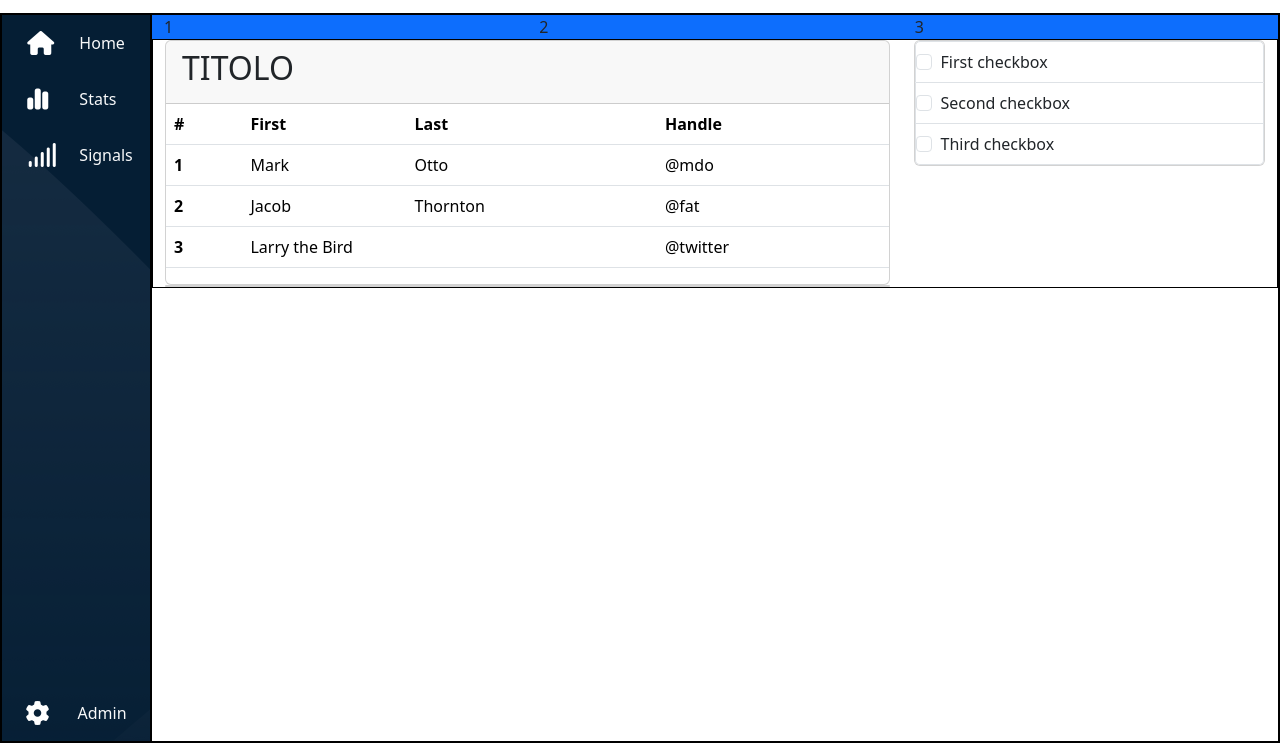
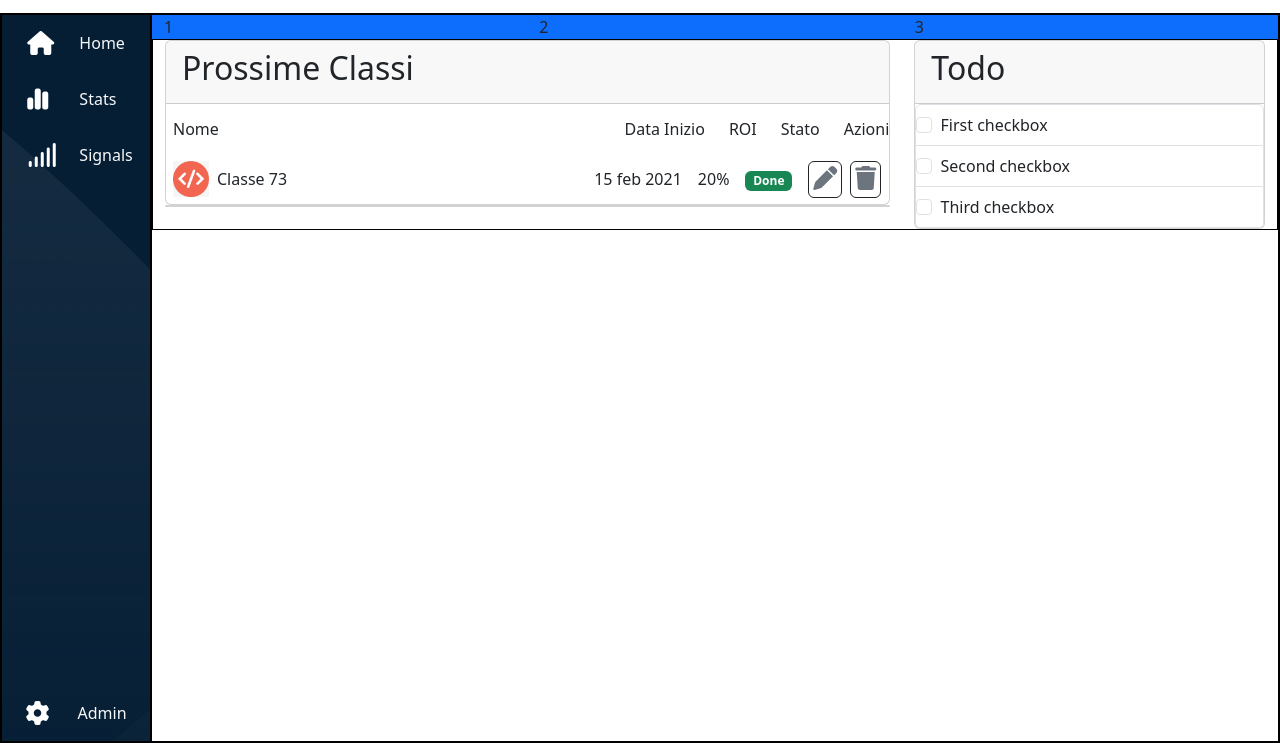
Before and after one commit to fcarrara24/html-css-bootstrap-dashboard, a plain HTML site: page index.html in a window 1280 px wide. Shown: the part 57-800 px from the top of the page. Drawn offline with nearby package versions, Linux system fonts and the light colour scheme; a web font is replaced by a local one.

Commit message:
scaffolding the table

```diff
--- a/css/style.css
+++ b/css/style.css
@@ -103,12 +103,17 @@ header{
 
 }
 
-#logoSm{
-    height: 100%;
-}
 
 i{
     font-size: 1.5em;
+    width: 1.5em;
+}
+
+.th-img{
+
+    background-image: url(../img/class-avatar.jpg);
+    background-size: contain;
+    background-repeat: no-repeat;
 }
 
 .mobile-hidden{
@@ -121,6 +126,11 @@ i{
     display: none;
 }
 
+.table-left{
+    height: 50px;
+    padding: 7px;
+}
+
 @media screen and (max-width: 1000px) {
     .mobile-hidden{
         display: none;
@@ -130,4 +140,7 @@ i{
     .mobile-visible{
         display: block;
     }
+    #bell{
+        padding-right: 40px;
+    }
 }
--- a/index.html
+++ b/index.html
@@ -1,5 +1,6 @@
 <!DOCTYPE html>
 <html lang="en">
+
 <head>
   <meta charset="UTF-8" />
   <meta name="viewport" content="width=device-width, initial-scale=1.0" />
@@ -9,68 +10,59 @@
   <link rel="preconnect" href="https://fonts.gstatic.com" crossorigin />
   <link
     href="https://fonts.googleapis.com/css2?family=Fredoka:wght@700&family=Inclusive+Sans&family=Montserrat:wght@500&family=Noto+Sans+Symbols:wght@400;600&family=Oswald:wght@200&family=PT+Sans:wght@400;700&family=Roboto:wght@300;400;500;700&family=Space+Grotesk:wght@700&display=swap"
-      rel="stylesheet"
-    />
-    <link
-      href="https://cdn.jsdelivr.net/npm/bootstrap@5.3.2/dist/css/bootstrap.min.css"
-      rel="stylesheet"
-      integrity="sha384-T3c6CoIi6uLrA9TneNEoa7RxnatzjcDSCmG1MXxSR1GAsXEV/Dwwykc2MPK8M2HN"
-      crossorigin="anonymous"
-    />
-    <link rel="stylesheet" href="https://cdnjs.cloudflare.com/ajax/libs/font-awesome/6.4.2/css/all.min.css" integrity="sha512-z3gLpd7yknf1YoNbCzqRKc4qyor8gaKU1qmn+CShxbuBusANI9QpRohGBreCFkKxLhei6S9CQXFEbbKuqLg0DA==" crossorigin="anonymous" referrerpolicy="no-referrer" />
+    rel="stylesheet" />
+  <link href="https://cdn.jsdelivr.net/npm/bootstrap@5.3.2/dist/css/bootstrap.min.css" rel="stylesheet"
+    integrity="sha384-T3c6CoIi6uLrA9TneNEoa7RxnatzjcDSCmG1MXxSR1GAsXEV/Dwwykc2MPK8M2HN" crossorigin="anonymous" />
+  <link rel="stylesheet" href="https://cdnjs.cloudflare.com/ajax/libs/font-awesome/6.4.2/css/all.min.css"
+    integrity="sha512-z3gLpd7yknf1YoNbCzqRKc4qyor8gaKU1qmn+CShxbuBusANI9QpRohGBreCFkKxLhei6S9CQXFEbbKuqLg0DA=="
+    crossorigin="anonymous" referrerpolicy="no-referrer" />
 </head>
+
 <body>
   <div class="wrapper">
     <header class="d-flex flex-row ps-2">
-        <div id="header-right" class="img-container  mobile-hidden">
-            <img src="img/logo.svg" alt="">
-
+      <div id="header-right" class="img-container mobile-hidden">
+        <img src="img/logo.svg" alt="" />
       </div>
 
       <div class="svg-container mx-4 mobile-visible">
-            <img id="logoSm" src="img/mobile-logo.png" alt="">
+        <img class="h-100" src="img/mobile-logo.png" alt="" />
       </div>
 
-        <input class="form-control mx-5 my-3" type="search" placeholder="Search" aria-label="Search">
+      <input class="form-control mx-5 my-3" type="search" placeholder="Search" aria-label="Search" />
 
       <div class="mobile-hidden">
         <i class="fa-solid fa-list-ul"></i>
         <i class="fa-solid fa-circle-question"></i>
         <i class="fa-solid fa-ellipsis-vertical"></i>
-
       </div>
-        <i class="fa-solid fa-bell d-flex flex-row align-self-center" style="color: goldenrod;"></i>
-
+      <i id="bell" class="fa-solid fa-bell d-flex flex-row align-self-center" style="color: goldenrod"></i>
     </header>
-
 
     <main class="debug d-flex">
       <div id="sidebar" class="debug d-flex flex-column justify-content-between align-items-center">
-
-
         <ul id="top-side">
-                <li class="d-flex flex-row py-3 align-items-center ">
-                    <i class="fa-solid fa-house" style="color: #ffffff;"></i>
-                    <div class="mob-hidden text-light">&nbsp;Home</div>
+          <li class="d-flex flex-row py-3 align-items-center">
+            <i class="fa-solid fa-house" style="color: #ffffff"></i>
+            <div class="mobile-hidden text-light">&nbsp;Home</div>
           </li>
           <li class="d-flex flex-row py-3 align-items-center">
-                    <i class="fa-solid fa-chart-simple" style="color: #ffffff;"></i>
-                    <div class="mob-hidden text-light">&nbsp;Stats</div>
+            <i class="fa-solid fa-chart-simple" style="color: #ffffff"></i>
+            <div class="mobile-hidden text-light">&nbsp;Stats</div>
           </li>
           <li class="d-flex flex-row py-3 align-items-center">
-                    <i class="fa-solid fa-signal" style="color: #ffffff;"></i>
-                    <div class="mob-hidden text-light">&nbsp;Signals</div>
+            <i class="fa-solid fa-signal" style="color: #ffffff"></i>
+            <div class="mobile-hidden text-light">&nbsp;Signals</div>
           </li>
         </ul>
 
         <div id="bottom-side" class="d-flex flex-row py-3 align-items-center">
-                <i class="fa-solid fa-cog" style="color: #ffffff;"></i>
+          <i class="fa-solid fa-cog" style="color: #ffffff"></i>
           <div class="mobile-hidden text-light">&nbsp;Admin</div>
         </div>
       </div>
 
-
-        <div id="main-content" class="debug ">
+      <div id="main-content" class="debug">
         <section id="main-nav" class="bg-primary container-fluid">
           <div class="row">
             <div class="col-4">1</div>
@@ -83,64 +75,79 @@
             <div class="col-lg-8 col-12">
               <div class="card">
                 <div class="card-header">
-                            <h2>TITOLO</h2>
+                  <h2>Prossime Classi</h2>
                 </div>
-                        <table class="table table-hover">
-                            <thead>
-                              <tr>
-                                <th scope="col">#</th>
-                                <th scope="col">First</th>
-                                <th scope="col">Last</th>
-                                <th scope="col">Handle</th>
-                              </tr>
-                            </thead>
-                            <tbody>
-                              <tr>
-                                <th scope="row">1</th>
-                                <td>Mark</td>
-                                <td>Otto</td>
-                                <td>@mdo</td>
-                              </tr>
-                              <tr>
-                                <th scope="row">2</th>
-                                <td>Jacob</td>
-                                <td>Thornton</td>
-                                <td>@fat</td>
-                              </tr>
-                              <tr>
-                                <th scope="row">3</th>
-                                <td colspan="2">Larry the Bird</td>
-                                <td>@twitter</td>
-                              </tr>
-                            </tbody>
-                          </table>
+                <div class="my-table">
+                  <!-- titlerow -->
+                  <div class="my-row d-flex flex-row justify-content-between align-content-center ">
+                    <div class="table-left d-flex flex-row align-items-center">
+
+                      <span>Nome </span>
+                    </div>
+                    <div class="table-right d-flex flex-row text-nowrap align-items-center  gap-4">
+                      <div class="table-data">Data Inizio</div>
+                      <div class="table-data">ROI</div>
+                      <div class="table-data">Stato</div>
+                      <div class="table-data d-flex flex-row ">
+                        Azioni
+                      </div>
+                    </div>
+                  </div>
+                  <!-- title-row -->
+                  <div class="my-row d-flex flex-row justify-content-between align-content-center border-bottom-1">
+                    <div class="table-left d-flex flex-row align-items-center">
+                      <div class="img-container h-100 ">
+                        <img class="h-100 me-2" src="img/class-avatar.jpg" alt="" />
+                      </div>
+                      <span>Classe 73</span>
+                    </div>
+                    <div class="table-right d-flex flex-row text-nowrap align-items-center  gap-3">
+                      <div class="table-data">15 feb 2021</div>
+                      <div class="table-data">20%</div>
+                      <div class="table-data"><span class="badge bg-success">Done</span></div>
+                      <div class="table-data d-flex flex-row ">
+                        <div class=" border border-dark rounded p-1 me-2">
+                          <i class="fa-solid fa-pen" style="color: #6c757d; width: fit-content;"></i>
+                        </div>
+                        <div class=" border border-dark rounded p-1 me-2">
+                          <i class="fa-solid fa-trash" style="color: #6c757d; width: fit-content;"></i>
+                        </div>
+                      </div>
+                    </div>
+                  </div>
+                </div>
               </div>
               <div class="card"></div>
-
             </div>
             <div class="col-lg-4 col-12">
               <div class="card">
+                <div class="card-header">
+                  <h2>Todo</h2>
+                </div>
                 <ul class="list-group">
                   <li class="list-group-item">
-                              <input class="form-check-input me-1" type="checkbox" value="" id="firstCheckbox">
+                    <input class="form-check-input me-1" type="checkbox" value="" id="firstCheckbox" />
                     <label class="form-check-label" for="firstCheckbox">First checkbox</label>
                   </li>
                   <li class="list-group-item">
-                              <input class="form-check-input me-1" type="checkbox" value="" id="secondCheckbox">
+                    <input class="form-check-input me-1" type="checkbox" value="" id="secondCheckbox" />
                     <label class="form-check-label" for="secondCheckbox">Second checkbox</label>
                   </li>
                   <li class="list-group-item">
-                              <input class="form-check-input me-1" type="checkbox" value="" id="thirdCheckbox">
+                    <input class="form-check-input me-1" type="checkbox" value="" id="thirdCheckbox" />
                     <label class="form-check-label" for="thirdCheckbox">Third checkbox</label>
                   </li>
                 </ul>
               </div>
             </div>
-
           </div>
         </div>
+      </div>
+    </main>
+  </div>
+  <script src="https://cdn.jsdelivr.net/npm/bootstrap@5.3.2/dist/js/bootstrap.bundle.min.js"
+    integrity="sha384-C6RzsynM9kWDrMNeT87bh95OGNyZPhcTNXj1NW7RuBCsyN/o0jlpcV8Qyq46cDfL"
+    crossorigin="anonymous"></script>
+</body>
 
-    </div>
-  <script src="https://cdn.jsdelivr.net/npm/bootstrap@5.3.2/dist/js/bootstrap.bundle.min.js" integrity="sha384-C6RzsynM9kWDrMNeT87bh95OGNyZPhcTNXj1NW7RuBCsyN/o0jlpcV8Qyq46cDfL" crossorigin="anonymous"></script>
-  </body>
 </html>
```
Lines whose indentation alone changed are shown as unchanged.
